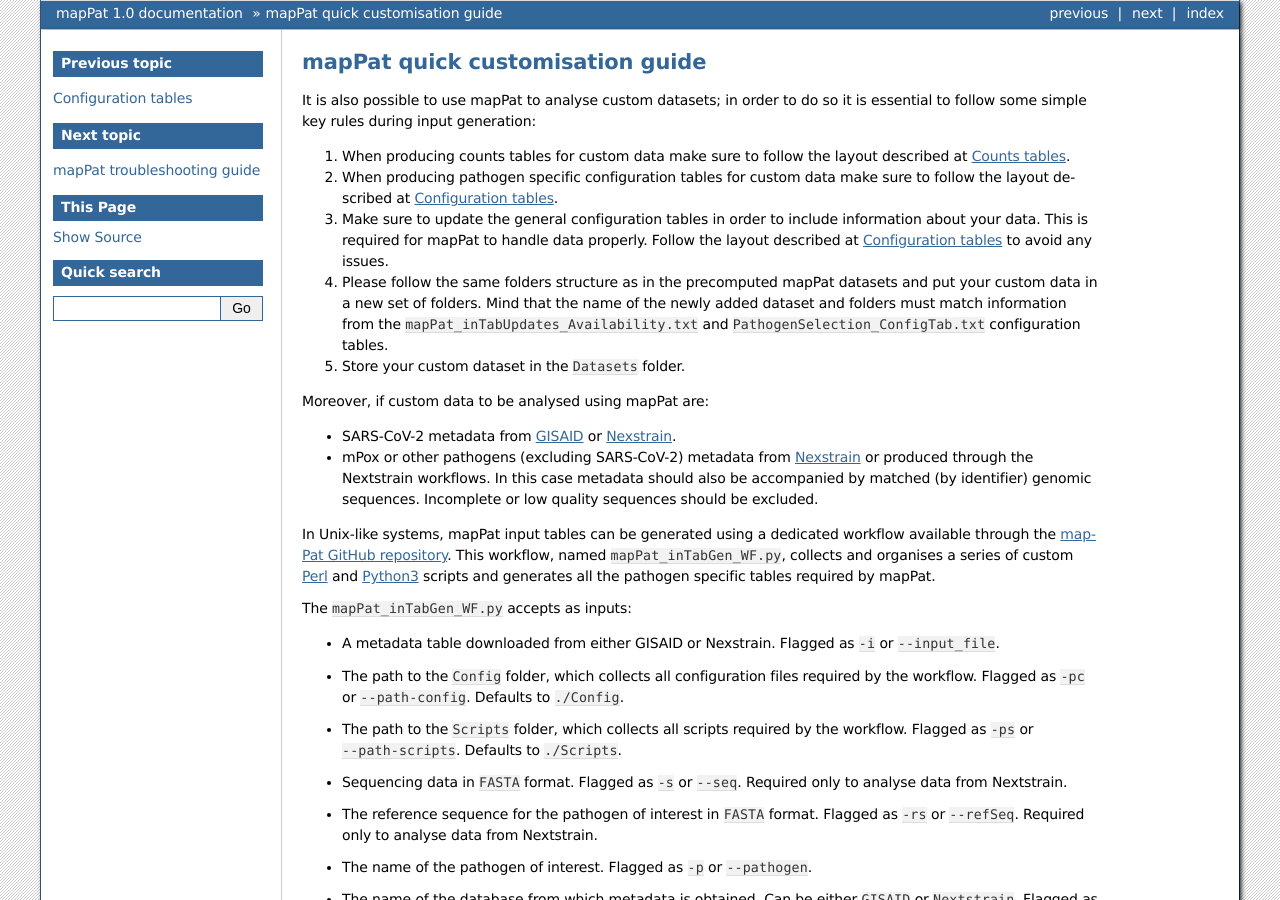
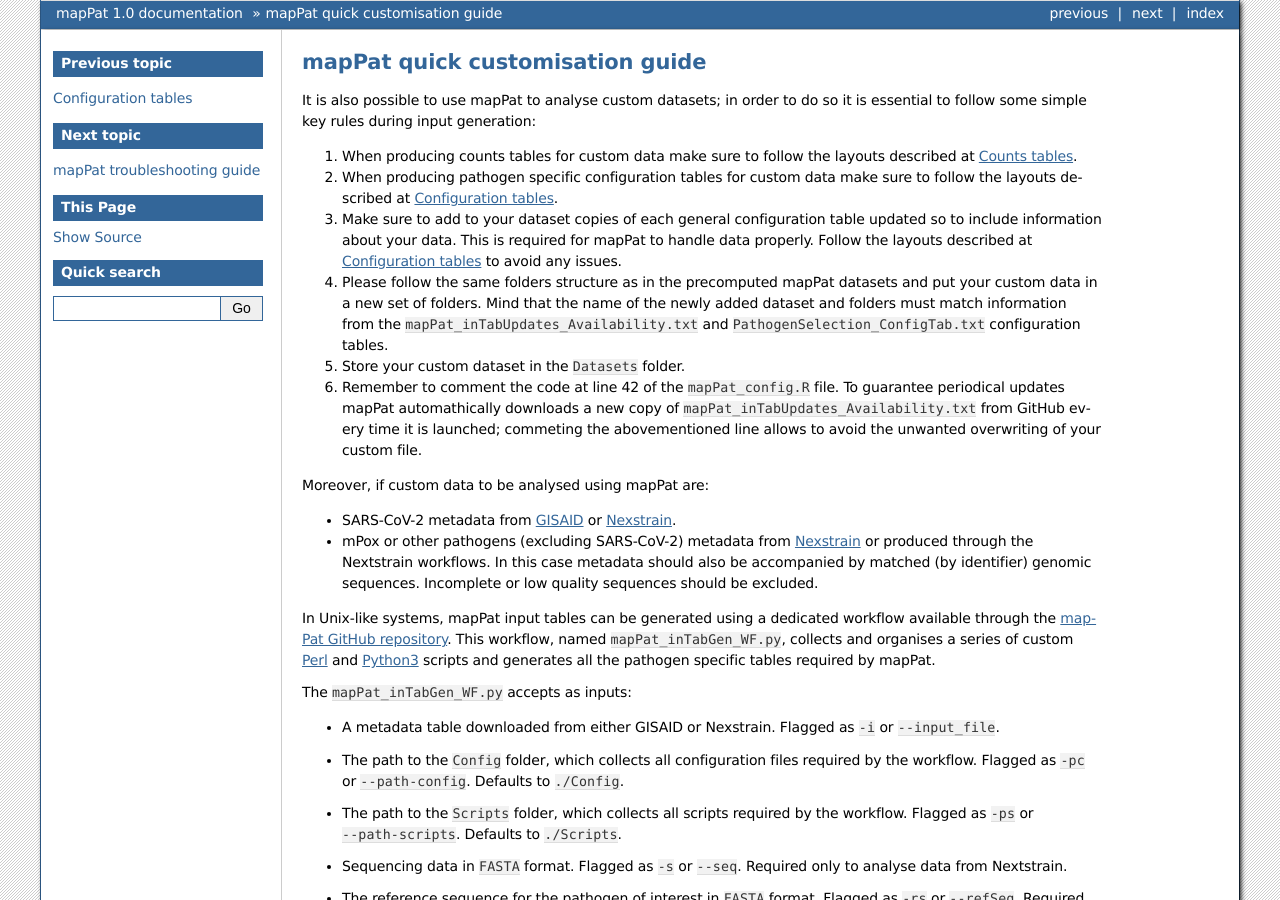
Before and after one commit to F3rika/mapPat, a Sphinx documentation site: the page built from docs/source/customGuide.rst, in a window 1280 px wide and 900 px high. Built offline with Sphinx 7.4.7, drawn with Linux system fonts in a browser that asks for light colours.

Commit message:
Update customGuide.rst

```diff
--- a/docs/source/customGuide.rst
+++ b/docs/source/customGuide.rst
@@ -3,11 +3,12 @@ mapPat quick customisation guide
 
 It is also possible to use mapPat to analyse custom datasets; in order to do so it is essential to follow some simple key rules during input generation:
 
-#. When producing counts tables for custom data make sure to follow the layout described at :doc:`inReqCounts`.
-#. When producing pathogen specific configuration tables for custom data make sure to follow the layout described at :doc:`inReqConfig`.
-#. Make sure to update the general configuration tables in order to include information about your data. This is required for mapPat to handle data properly. Follow the layout described at :doc:`inReqConfig` to avoid any issues.
+#. When producing counts tables for custom data make sure to follow the layouts described at :doc:`inReqCounts`.
+#. When producing pathogen specific configuration tables for custom data make sure to follow the layouts described at :doc:`inReqConfig`.
+#. Make sure to add to your dataset copies of each general configuration table updated so to include information about your data. This is required for mapPat to handle data properly. Follow the layouts described at :doc:`inReqConfig` to avoid any issues.
 #. Please follow the same folders structure as in the precomputed mapPat datasets and put your custom data in a new set of folders. Mind that the name of the newly added dataset and folders must match information from the ``mapPat_inTabUpdates_Availability.txt`` and ``PathogenSelection_ConfigTab.txt`` configuration tables.
 #. Store your custom dataset in the ``Datasets`` folder.
+#. Remember to comment the code at line 42 of the ``mapPat_config.R`` file. To guarantee periodical updates mapPat automathically downloads a new copy of ``mapPat_inTabUpdates_Availability.txt`` from GitHub every time it is launched; commeting the abovementioned line allows to avoid the unwanted overwriting of your custom file.
 
 Moreover, if custom data to be analysed using mapPat are:
 
```
